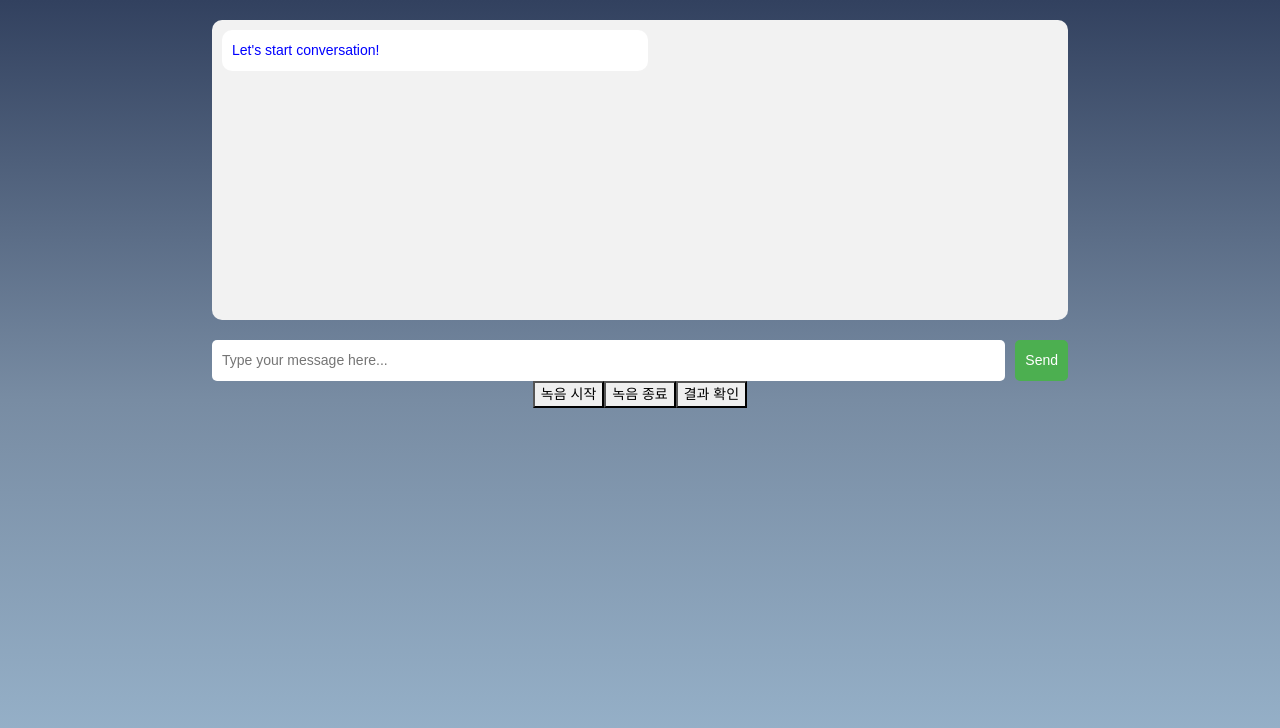
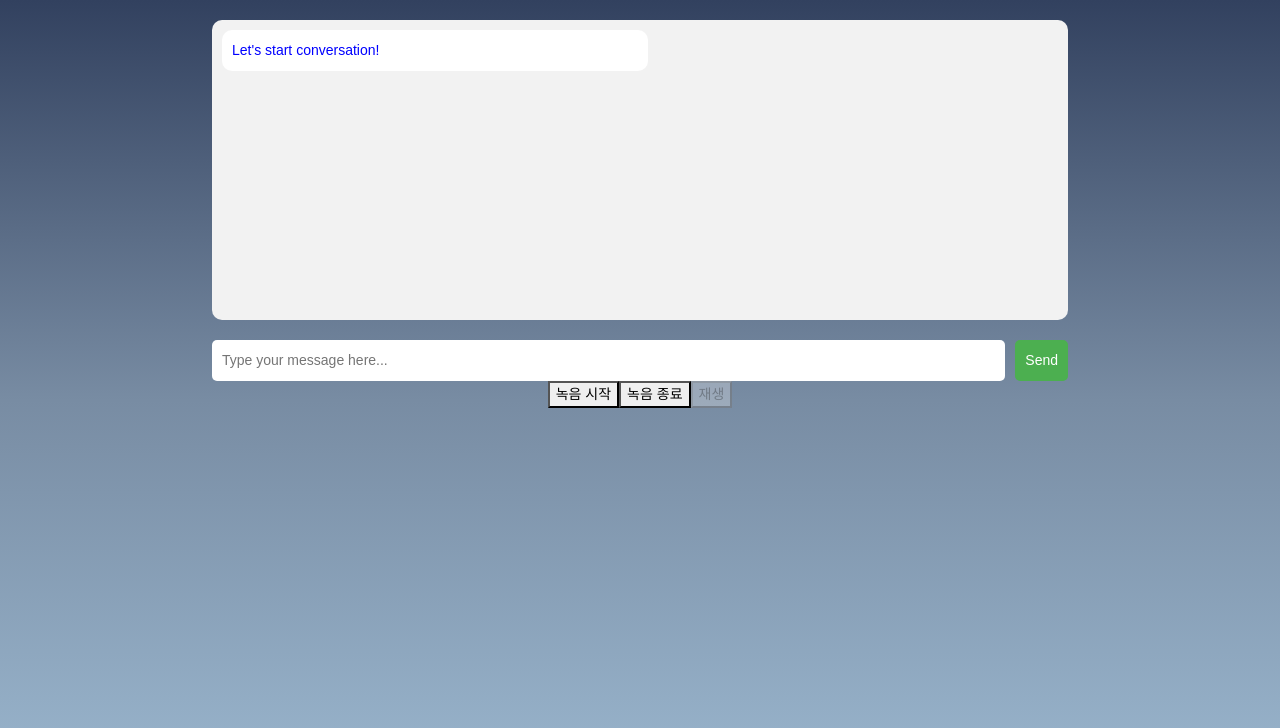
Before and after one commit to AstroHyo/Tutor-App, a React (Create React App) app in the folder frontend/tutorapp/: page /chatWithTutor in a window 1280 px wide. Shown: the top 728 px of the page. Built offline with nearby package versions, Linux system fonts and the light colour scheme.

Commit message:
(FE) Add recored audio play button

```diff
--- a/frontend/tutorapp/src/App.js
+++ b/frontend/tutorapp/src/App.js
@@ -55,9 +55,6 @@ function App() {
 
         <Route path="/test" element={<Test/>}/>
 
-
-        <Route path="/*" element={<h1>404page, but you can enjoy</h1>}/>
-
       </Routes>
     </div>
   );
--- a/frontend/tutorapp/src/routes/audioRecord.js
+++ b/frontend/tutorapp/src/routes/audioRecord.js
@@ -7,8 +7,12 @@ const AudioRecord = () => {
   const [source, setSource] = useState();
   const [analyser, setAnalyser] = useState();
   const [audioUrl, setAudioUrl] = useState();
+  const [disabled, setDisabled] = useState(true);
 
   const onRecAudio = () => {
+
+    setDisabled(true) // 😀😀😀
+
     // 음원정보를 담은 노드를 생성하거나 음원을 실행또는 디코딩 시키는 일을 한다
     const audioCtx = new (window.AudioContext || window.webkitAudioContext)();
     // 자바스크립트를 통해 음원의 진행상태에 직접접근에 사용된다.
@@ -52,7 +56,7 @@ const AudioRecord = () => {
     });
   };
 
-  // 사용자가 음성 녹음을 중지했을 때
+  // 사용자가 음성 녹음을 중지 했을 때
   const offRecAudio = () => {
     // dataavailable 이벤트로 Blob 데이터에 대한 응답을 받을 수 있음
     media.ondataavailable = function (e) {
@@ -67,25 +71,37 @@ const AudioRecord = () => {
 
     // 미디어 캡처 중지
     media.stop();
+
     // 메서드가 호출 된 노드 연결 해제
     analyser.disconnect();
     source.disconnect();
+
+    if (audioUrl) {
+      URL.createObjectURL(audioUrl); // 출력된 링크에서 녹음된 오디오 확인 가능
+    }
+
+    // File 생성자를 사용해 파일로 변환
+    const sound = new File([audioUrl], "soundBlob", {
+      lastModified: new Date().getTime(),
+      type: "audio",
+    });
+
+    setDisabled(false);
+    console.log(sound); // File 정보 출력
   };
 
-  const onSubmitAudioFile = useCallback(() => {
-    if (audioUrl) {
-      console.log(URL.createObjectURL(audioUrl)); // 출력된 링크에서 녹음된 오디오 확인 가능
-    }
-    // File 생성자를 사용해 파일로 변환
-    const sound = new File([audioUrl], "soundBlob", { lastModified: new Date().getTime(), type: "audio" });
-    console.log(sound); // File 정보 출력
-  }, [audioUrl]);
+  const play = () => {
+    const audio = new Audio(URL.createObjectURL(audioUrl));
+    audio.loop = false;
+    audio.volume = 1;
+    audio.play();
+  };
 
   return (
     <>
       <button onClick={onRecAudio}>녹음 시작</button>
       <button onClick={offRecAudio}>녹음 종료</button>
-      <button onClick={onSubmitAudioFile}>결과 확인</button>
+      <button onClick={play} disabled={disabled}>재생</button>
     </>
   );
 };
```
